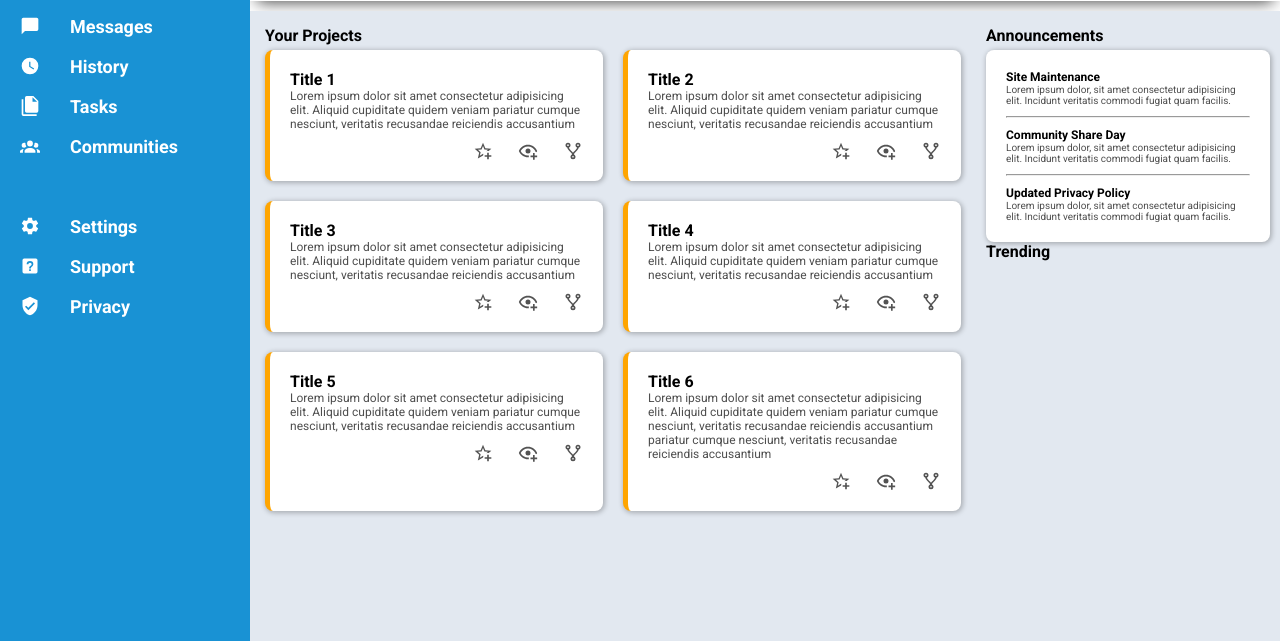
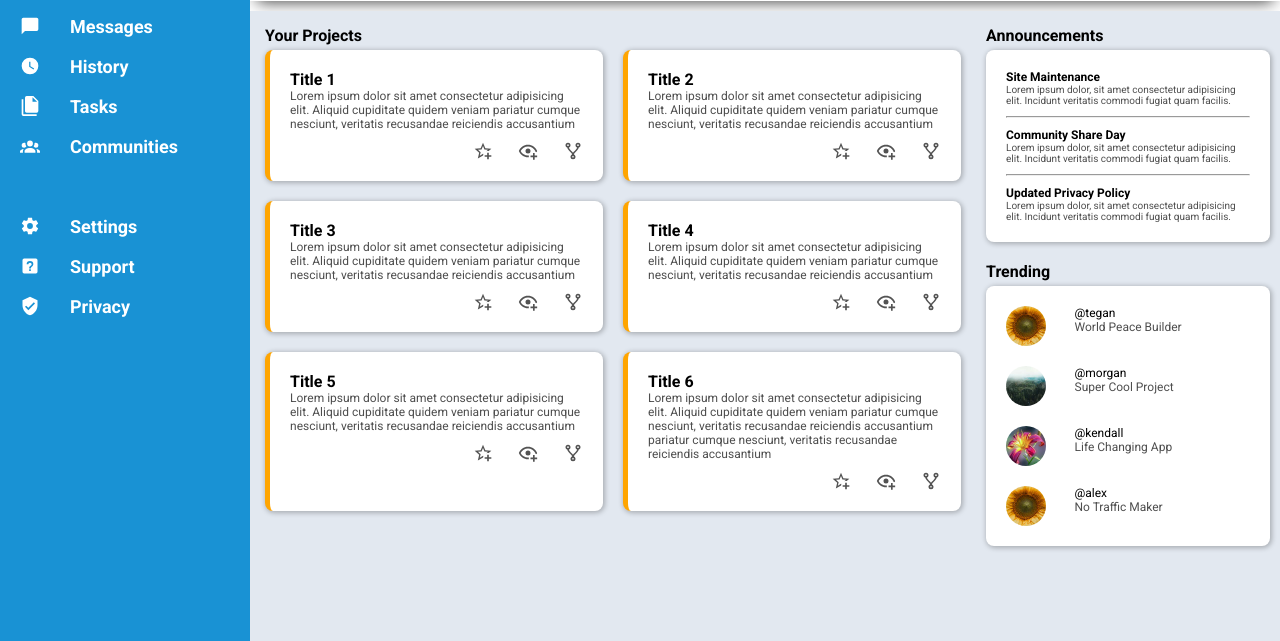
Before and after one commit to Daoudd91/dashboard, a plain HTML site: page index.html in a window 1280 px wide. Shown: the part 159-800 px from the top of the page. Drawn offline with Linux system fonts and the light colour scheme.

Commit message:
styling trending section

```diff
--- a/index.html
+++ b/index.html
@@ -169,7 +169,40 @@
           </div>
           <div class="trending">
             <p>Trending</p>
-            <div class="trending-container"></div>
+            <div class="trending-container">
+              <img
+                src="assets/pexels-alexasfotos-33174628-th.jpg"
+                class="small-thumb"
+              />
+              <div>
+                <p>@tegan</p>
+                <p class="card-body">World Peace Builder</p>
+              </div>
+              <img
+                src="assets/pexels-aleksey-kuprikov-1883853-349377-th.jpg"
+                class="small-thumb"
+              />
+              <div>
+                <p>@morgan</p>
+                <p class="card-body">Super Cool Project</p>
+              </div>
+              <img
+                src="assets/pexels-cindyg-670741-th.jpg"
+                class="small-thumb"
+              />
+              <div>
+                <p>@kendall</p>
+                <p class="card-body">Life Changing App</p>
+              </div>
+              <img
+                src="assets/pexels-alexasfotos-33174628-th.jpg"
+                class="small-thumb"
+              />
+              <div>
+                <p>@alex</p>
+                <p class="card-body">No Traffic Maker</p>
+              </div>
+            </div>
           </div>
         </div>
       </div>
--- a/style.css
+++ b/style.css
@@ -85,7 +85,8 @@
   background-color: #e2e8f0;
   border-style: none;
   height: 20px;
-  justify-self: stretch;
+  width: 80%;
+  justify-self: left;
 }
 
 .header .search-bar .search-icon {
@@ -129,6 +130,7 @@
   background-color: #e2e8f0;
   display: grid;
   grid-template-columns: 7fr 3fr;
+  padding-bottom: 25px;
 }
 
 .left-area {
@@ -183,7 +185,8 @@ hr {
   margin: 10px 0;
 }
 
-.annoucements-container {
+.annoucements-container,
+.trending-container {
   margin-top: 5px;
   background-color: white;
   border-radius: 8px;
@@ -204,3 +207,17 @@ hr {
   font-size: 10px;
   color: rgb(78, 78, 78);
 }
+
+.trending > p {
+  margin-top: 20px;
+}
+
+.trending-container p {
+  font-size: 12px;
+}
+
+.trending-container {
+  display: grid;
+  grid-template-columns: 1fr 3fr;
+  gap: 20px 10px;
+}
```
